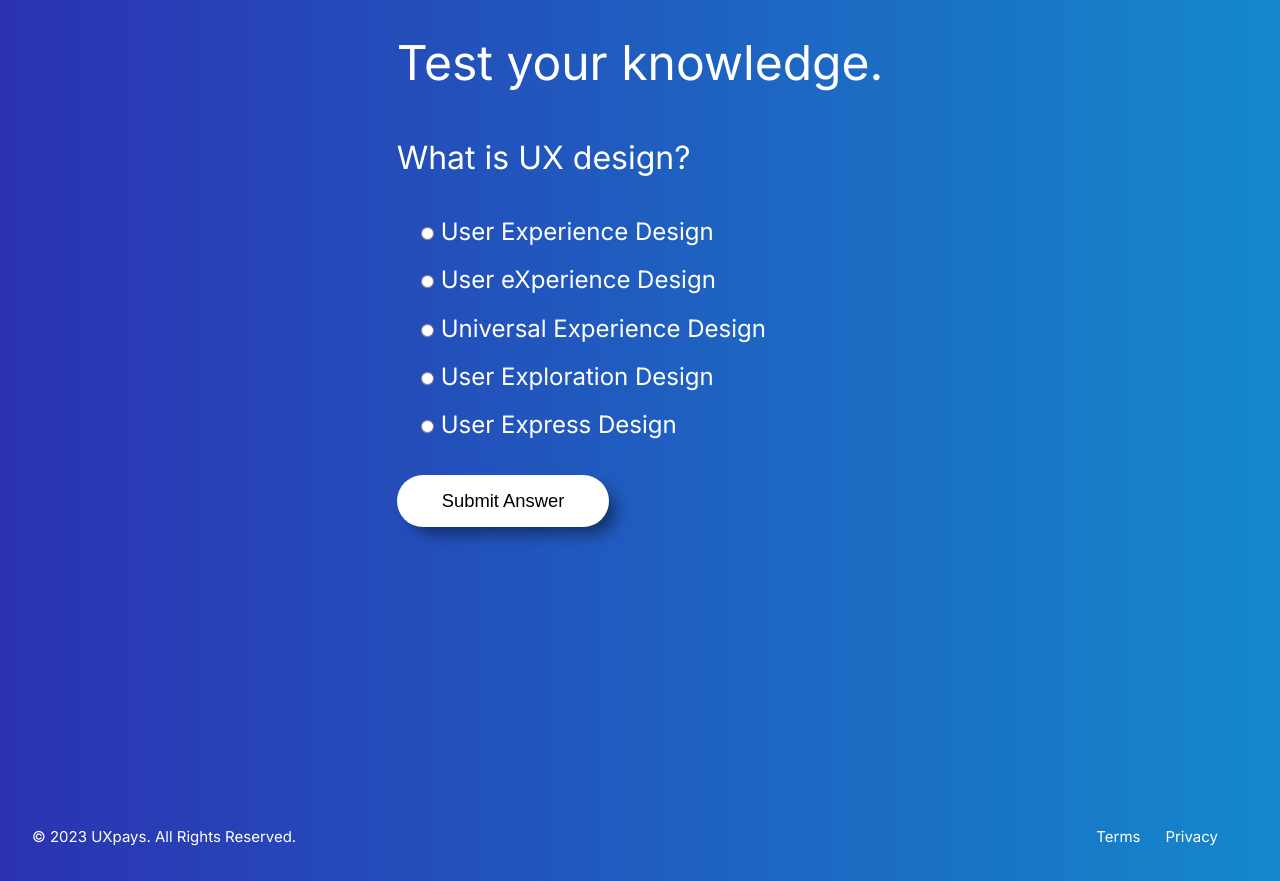
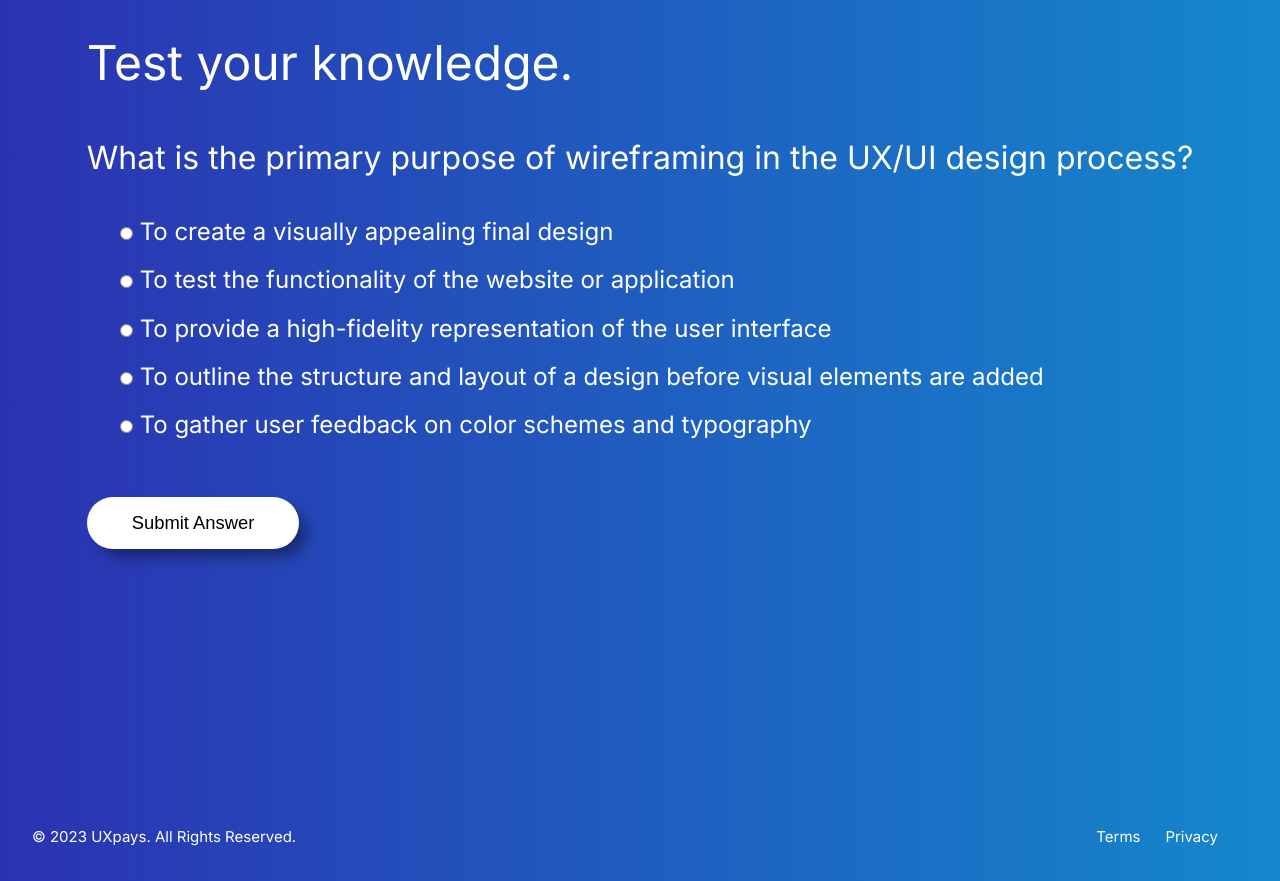
Before and after one commit to jamesdesigns/vue-project, a Vue app: page / in a window 1280 px wide. Shown: the part 1880-2761 px from the top of the page. Built offline with nearby package versions, Linux system fonts and the light colour scheme.

Commit message:
Add new question to test on component

```diff
--- a/src/components/Test.vue
+++ b/src/components/Test.vue
@@ -23,15 +23,15 @@
 export default {
   data() {
     return {
-      question: "What is UX design?",
+      question: "What is the primary purpose of wireframing in the UX/UI design process?",
       choices: [
-        "User Experience Design",
-        "User eXperience Design",
-        "Universal Experience Design",
-        "User Exploration Design",
-        "User Express Design"
+        "To create a visually appealing final design",
+        "To test the functionality of the website or application",
+        "To provide a high-fidelity representation of the user interface",
+        "To outline the structure and layout of a design before visual elements are added",
+        "To gather user feedback on color schemes and typography"
       ],
-      correctAnswerIndex: 0,
+      correctAnswerIndex: 3,
       selectedChoice: null,
       submitted: false,
       isCorrect: false,
@@ -65,9 +65,10 @@ li {
   font-size: 1.5rem;
 }
 
-input { margin-left: 5%; }
+input { margin-left: 3%; }
 
 .submit-btn {
+  margin-top: 2%;
   padding: 15px 45px;
   border-radius: 45px;
   background-color: white;
```
